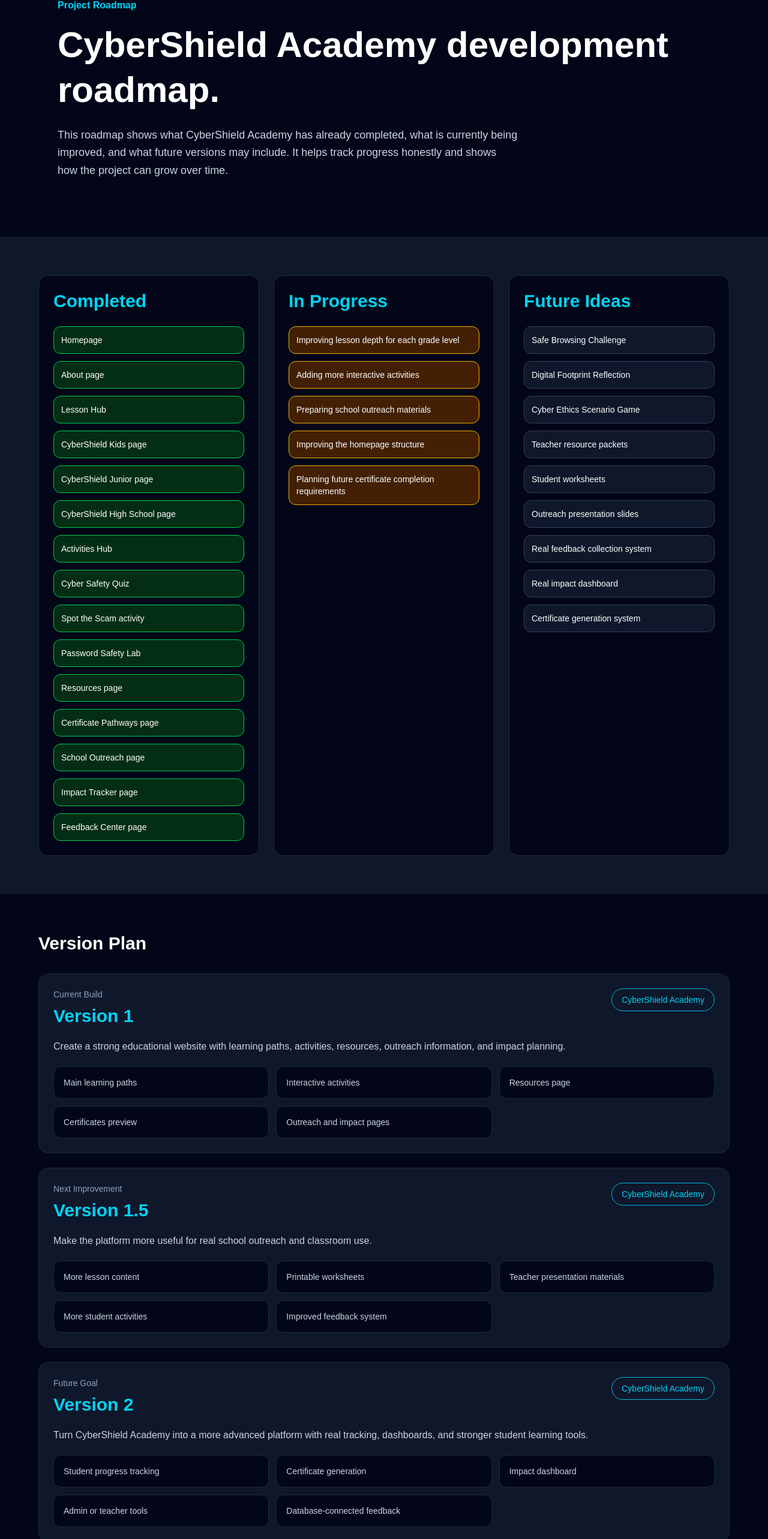
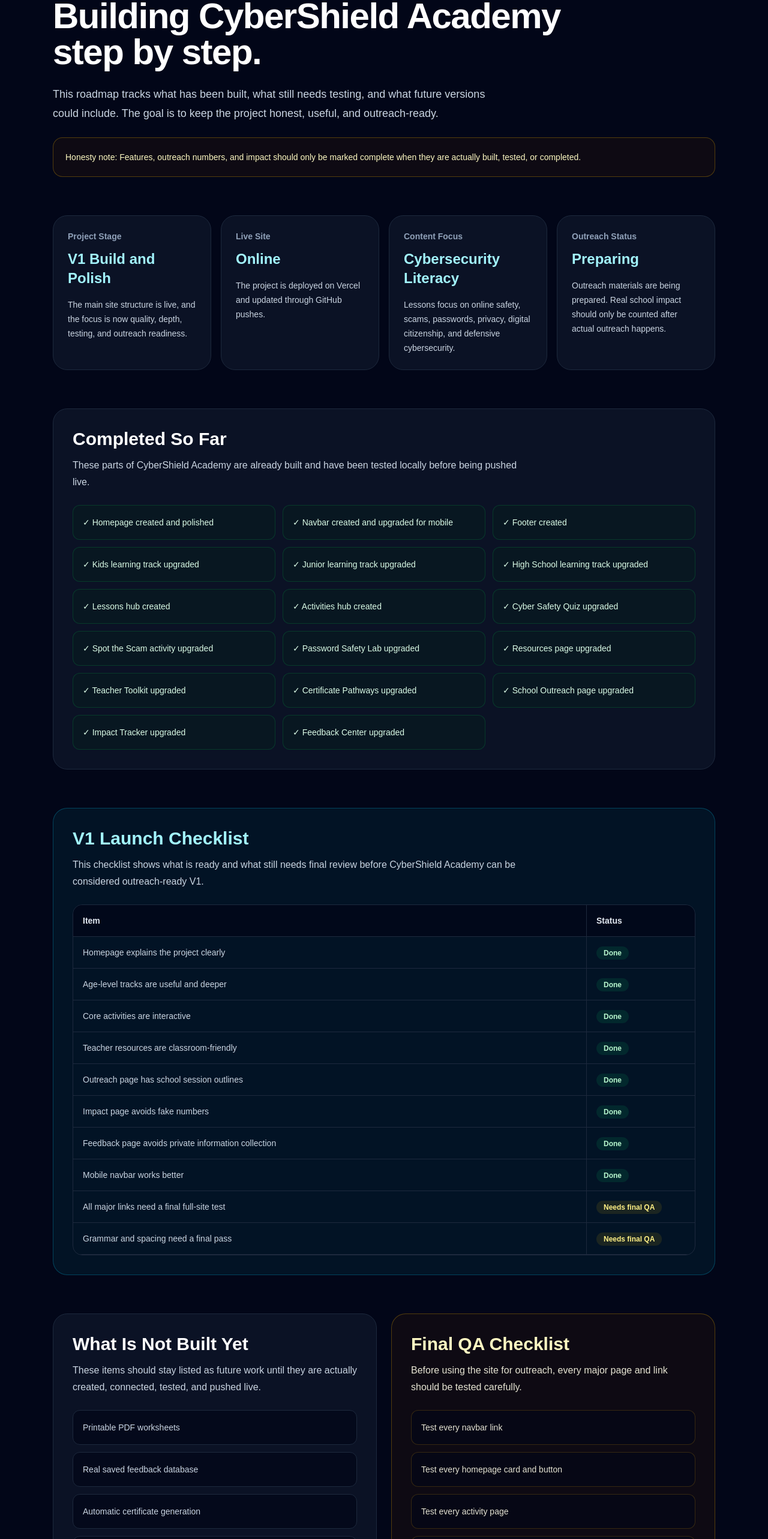
Before and after one commit to sanjith-cpu/cybershield-academy, a Next.js app: page /roadmap in a window 1280 px wide. Shown: the part 168-2734 px from the top of the page at 60% size. Built offline with nearby package versions, Linux system fonts and the light colour scheme.

Commit message:
Upgrade project roadmap

```diff
--- a/app/roadmap/page.tsx
+++ b/app/roadmap/page.tsx
@@ -1,117 +1,301 @@
+import Link from "next/link";
+import Navbar from "@/components/Navbar";
 import Footer from "@/components/Footer";
-import Navbar from "@/components/Navbar";
 
 const completedItems = [
-  "Homepage",
-  "About page",
-  "Lesson Hub",
-  "CyberShield Kids page",
-  "CyberShield Junior page",
-  "CyberShield High School page",
-  "Activities Hub",
-  "Cyber Safety Quiz",
-  "Spot the Scam activity",
-  "Password Safety Lab",
-  "Resources page",
-  "Certificate Pathways page",
-  "School Outreach page",
-  "Impact Tracker page",
-  "Feedback Center page",
+  "Homepage created and polished",
+  "Navbar created and upgraded for mobile",
+  "Footer created",
+  "Kids learning track upgraded",
+  "Junior learning track upgraded",
+  "High School learning track upgraded",
+  "Lessons hub created",
+  "Activities hub created",
+  "Cyber Safety Quiz upgraded",
+  "Spot the Scam activity upgraded",
+  "Password Safety Lab upgraded",
+  "Resources page upgraded",
+  "Teacher Toolkit upgraded",
+  "Certificate Pathways upgraded",
+  "School Outreach page upgraded",
+  "Impact Tracker upgraded",
+  "Feedback Center upgraded",
 ];
 
-const inProgressItems = [
-  "Improving lesson depth for each grade level",
-  "Adding more interactive activities",
-  "Preparing school outreach materials",
-  "Improving the homepage structure",
-  "Planning future certificate completion requirements",
+const currentStatus = [
+  {
+    label: "Project Stage",
+    value: "V1 Build and Polish",
+    note: "The main site structure is live, and the focus is now quality, depth, testing, and outreach readiness.",
+  },
+  {
+    label: "Live Site",
+    value: "Online",
+    note: "The project is deployed on Vercel and updated through GitHub pushes.",
+  },
+  {
+    label: "Content Focus",
+    value: "Cybersecurity Literacy",
+    note: "Lessons focus on online safety, scams, passwords, privacy, digital citizenship, and defensive cybersecurity.",
+  },
+  {
+    label: "Outreach Status",
+    value: "Preparing",
+    note: "Outreach materials are being prepared. Real school impact should only be counted after actual outreach happens.",
+  },
 ];
 
-const futureItems = [
-  "Safe Browsing Challenge",
-  "Digital Footprint Reflection",
-  "Cyber Ethics Scenario Game",
-  "Teacher resource packets",
-  "Student worksheets",
-  "Outreach presentation slides",
-  "Real feedback collection system",
-  "Real impact dashboard",
-  "Certificate generation system",
+const v1Checklist = [
+  {
+    item: "Homepage explains the project clearly",
+    status: "Done",
+  },
+  {
+    item: "Age-level tracks are useful and deeper",
+    status: "Done",
+  },
+  {
+    item: "Core activities are interactive",
+    status: "Done",
+  },
+  {
+    item: "Teacher resources are classroom-friendly",
+    status: "Done",
+  },
+  {
+    item: "Outreach page has school session outlines",
+    status: "Done",
+  },
+  {
+    item: "Impact page avoids fake numbers",
+    status: "Done",
+  },
+  {
+    item: "Feedback page avoids private information collection",
+    status: "Done",
+  },
+  {
+    item: "Mobile navbar works better",
+    status: "Done",
+  },
+  {
+    item: "All major links need a final full-site test",
+    status: "Needs final QA",
+  },
+  {
+    item: "Grammar and spacing need a final pass",
+    status: "Needs final QA",
+  },
 ];
 
-const versionPlans = [
+const notBuiltYet = [
+  "Printable PDF worksheets",
+  "Real saved feedback database",
+  "Automatic certificate generation",
+  "Student account login system",
+  "Teacher dashboard",
+  "Real outreach metrics from completed school sessions",
+  "Safe Browsing Challenge activity",
+  "Digital Footprint Reflection activity",
+  "Cyber Ethics Scenarios activity",
+  "Full demo video or presentation script",
+];
+
+const v15Goals = [
+  "Add Safe Browsing Challenge",
+  "Add Digital Footprint Reflection",
+  "Add Cyber Ethics Scenarios",
+  "Improve worksheet placeholders",
+  "Create outreach email templates",
+  "Prepare school presentation outlines",
+  "Polish mobile layout across all pages",
+];
+
+const v2Goals = [
+  "Add printable classroom worksheets",
+  "Create badge or certificate download templates",
+  "Add a safer feedback storage system if privacy rules are clear",
+  "Create a teacher-facing guide for using the platform",
+  "Build a project demo video script",
+  "Document real outreach results after school sessions happen",
+];
+
+const qaChecklist = [
+  "Test every navbar link",
+  "Test every homepage card and button",
+  "Test every activity page",
+  "Test mobile menu on a narrow screen",
+  "Check that every page has Navbar and Footer",
+  "Check spelling and repeated wording",
+  "Check that safety reminders are clear",
+  "Check that no page asks for real passwords",
+  "Check that no impact numbers are fake",
+  "Check live Vercel pages after every push",
+];
+
+const roadmapLinks = [
   {
-    version: "Version 1",
-    status: "Current Build",
-    goal: "Create a strong educational website with learning paths, activities, resources, outreach information, and impact planning.",
-    features: [
-      "Main learning paths",
-      "Interactive activities",
-      "Resources page",
-      "Certificates preview",
-      "Outreach and impact pages",
-    ],
+    label: "Homepage",
+    href: "/",
   },
   {
-    version: "Version 1.5",
-    status: "Next Improvement",
-    goal: "Make the platform more useful for real school outreach and classroom use.",
-    features: [
-      "More lesson content",
-      "Printable worksheets",
-      "Teacher presentation materials",
-      "More student activities",
-      "Improved feedback system",
-    ],
+    label: "Lessons",
+    href: "/lessons",
   },
   {
-    version: "Version 2",
-    status: "Future Goal",
-    goal: "Turn CyberShield Academy into a more advanced platform with real tracking, dashboards, and stronger student learning tools.",
-    features: [
-      "Student progress tracking",
-      "Certificate generation",
-      "Impact dashboard",
-      "Admin or teacher tools",
-      "Database-connected feedback",
-    ],
+    label: "Activities",
+    href: "/activities",
+  },
+  {
+    label: "Teacher Toolkit",
+    href: "/teacher-toolkit",
+  },
+  {
+    label: "Outreach",
+    href: "/outreach",
+  },
+  {
+    label: "Impact",
+    href: "/impact",
   },
 ];
 
 export default function RoadmapPage() {
   return (
-    <main className="min-h-screen bg-slate-950 text-white">
+    <>
       <Navbar />
 
-      <section className="px-8 py-24 max-w-6xl mx-auto">
-        <p className="mb-4 text-cyan-400 font-semibold">
+      <main className="min-h-screen bg-slate-950 text-white">
+        <section className="mx-auto max-w-6xl px-6 py-16">
+          <p className="mb-3 text-sm font-semibold uppercase tracking-[0.3em] text-cyan-300">
             Project Roadmap
           </p>
 
-        <h1 className="text-4xl md:text-6xl font-extrabold leading-tight mb-6">
-          CyberShield Academy development roadmap.
+          <h1 className="max-w-4xl text-4xl font-bold tracking-tight md:text-6xl">
+            Building CyberShield Academy step by step.
           </h1>
 
-        <p className="text-lg text-slate-300 leading-relaxed max-w-3xl">
-          This roadmap shows what CyberShield Academy has already completed,
-          what is currently being improved, and what future versions may include.
-          It helps track progress honestly and shows how the project can grow
-          over time.
+          <p className="mt-6 max-w-3xl text-lg leading-8 text-slate-300">
+            This roadmap tracks what has been built, what still needs testing,
+            and what future versions could include. The goal is to keep the
+            project honest, useful, and outreach-ready.
           </p>
+
+          <div className="mt-6 rounded-2xl border border-yellow-500/30 bg-yellow-950/20 p-5 text-sm leading-6 text-yellow-100">
+            Honesty note: Features, outreach numbers, and impact should only be
+            marked complete when they are actually built, tested, or completed.
+          </div>
         </section>
 
-      <section className="px-8 py-16 bg-slate-900">
-        <div className="max-w-6xl mx-auto grid md:grid-cols-3 gap-6">
-          <div className="rounded-2xl bg-slate-950 border border-slate-800 p-6">
-            <h2 className="text-3xl font-bold text-cyan-400 mb-6">
-              Completed
+        <section className="mx-auto max-w-6xl px-6 pb-16">
+          <div className="grid gap-4 md:grid-cols-2 lg:grid-cols-4">
+            {currentStatus.map((item) => (
+              <div
+                key={item.label}
+                className="rounded-3xl border border-slate-800 bg-slate-900/70 p-6"
+              >
+                <p className="text-sm font-semibold text-slate-400">
+                  {item.label}
+                </p>
+
+                <h2 className="mt-3 text-2xl font-bold text-cyan-200">
+                  {item.value}
                 </h2>
 
-            <div className="space-y-3">
+                <p className="mt-4 text-sm leading-6 text-slate-300">
+                  {item.note}
+                </p>
+              </div>
+            ))}
+          </div>
+        </section>
+
+        <section className="mx-auto max-w-6xl px-6 pb-16">
+          <div className="rounded-3xl border border-slate-800 bg-slate-900/70 p-8">
+            <h2 className="text-3xl font-bold text-white">
+              Completed So Far
+            </h2>
+
+            <p className="mt-3 max-w-3xl leading-7 text-slate-300">
+              These parts of CyberShield Academy are already built and have been
+              tested locally before being pushed live.
+            </p>
+
+            <div className="mt-6 grid gap-3 md:grid-cols-2 lg:grid-cols-3">
               {completedItems.map((item) => (
                 <div
                   key={item}
-                  className="rounded-xl border border-green-500 bg-green-950 p-3 text-sm"
+                  className="rounded-xl border border-green-500/20 bg-green-950/20 p-4 text-sm leading-6 text-green-100"
+                >
+                  ✓ {item}
+                </div>
+              ))}
+            </div>
+          </div>
+        </section>
+
+        <section className="mx-auto max-w-6xl px-6 pb-16">
+          <div className="rounded-3xl border border-cyan-500/30 bg-cyan-950/30 p-8">
+            <h2 className="text-3xl font-bold text-cyan-200">
+              V1 Launch Checklist
+            </h2>
+
+            <p className="mt-3 max-w-3xl leading-7 text-slate-300">
+              This checklist shows what is ready and what still needs final
+              review before CyberShield Academy can be considered outreach-ready
+              V1.
+            </p>
+
+            <div className="mt-6 overflow-hidden rounded-2xl border border-slate-800">
+              <div className="grid bg-slate-950/80 text-sm font-semibold text-slate-200 md:grid-cols-[1fr_180px]">
+                <div className="border-b border-slate-800 p-4 md:border-r">
+                  Item
+                </div>
+                <div className="border-b border-slate-800 p-4">Status</div>
+              </div>
+
+              {v1Checklist.map((row) => (
+                <div
+                  key={row.item}
+                  className="grid text-sm text-slate-300 md:grid-cols-[1fr_180px]"
+                >
+                  <div className="border-b border-slate-800 p-4 md:border-r">
+                    {row.item}
+                  </div>
+                  <div className="border-b border-slate-800 p-4">
+                    <span
+                      className={`rounded-full px-3 py-1 text-xs font-semibold ${
+                        row.status === "Done"
+                          ? "bg-green-400/10 text-green-200"
+                          : "bg-yellow-400/10 text-yellow-200"
+                      }`}
+                    >
+                      {row.status}
+                    </span>
+                  </div>
+                </div>
+              ))}
+            </div>
+          </div>
+        </section>
+
+        <section className="mx-auto max-w-6xl px-6 pb-16">
+          <div className="grid gap-6 lg:grid-cols-2">
+            <div className="rounded-3xl border border-slate-800 bg-slate-900/70 p-8">
+              <h2 className="text-3xl font-bold text-white">
+                What Is Not Built Yet
+              </h2>
+
+              <p className="mt-3 leading-7 text-slate-300">
+                These items should stay listed as future work until they are
+                actually created, connected, tested, and pushed live.
+              </p>
+
+              <div className="mt-6 grid gap-3">
+                {notBuiltYet.map((item) => (
+                  <div
+                    key={item}
+                    className="rounded-xl border border-slate-800 bg-slate-950/70 p-4 text-sm leading-6 text-slate-300"
                   >
                     {item}
                   </div>
@@ -119,33 +303,21 @@ export default function RoadmapPage() {
               </div>
             </div>
 
-          <div className="rounded-2xl bg-slate-950 border border-slate-800 p-6">
-            <h2 className="text-3xl font-bold text-cyan-400 mb-6">
-              In Progress
+            <div className="rounded-3xl border border-yellow-500/30 bg-yellow-950/20 p-8">
+              <h2 className="text-3xl font-bold text-yellow-100">
+                Final QA Checklist
               </h2>
 
-            <div className="space-y-3">
-              {inProgressItems.map((item) => (
+              <p className="mt-3 leading-7 text-yellow-50/90">
+                Before using the site for outreach, every major page and link
+                should be tested carefully.
+              </p>
+
+              <div className="mt-6 grid gap-3">
+                {qaChecklist.map((item) => (
                   <div
                     key={item}
-                  className="rounded-xl border border-yellow-500 bg-yellow-950 p-3 text-sm"
-                >
-                  {item}
-                </div>
-              ))}
-            </div>
-          </div>
-
-          <div className="rounded-2xl bg-slate-950 border border-slate-800 p-6">
-            <h2 className="text-3xl font-bold text-cyan-400 mb-6">
-              Future Ideas
-            </h2>
-
-            <div className="space-y-3">
-              {futureItems.map((item) => (
-                <div
-                  key={item}
-                  className="rounded-xl border border-slate-700 bg-slate-900 p-3 text-sm"
+                    className="rounded-xl border border-yellow-500/20 bg-slate-950/60 p-4 text-sm leading-6 text-yellow-50/90"
                   >
                     {item}
                   </div>
@@ -155,97 +327,79 @@ export default function RoadmapPage() {
           </div>
         </section>
 
-      <section className="px-8 py-16">
-        <div className="max-w-6xl mx-auto">
-          <h2 className="text-3xl font-bold mb-8">
-            Version Plan
+        <section className="mx-auto max-w-6xl px-6 pb-16">
+          <div className="grid gap-6 lg:grid-cols-2">
+            <div className="rounded-3xl border border-slate-800 bg-slate-900/70 p-8">
+              <h2 className="text-3xl font-bold text-white">
+                V1.5 Goals
               </h2>
 
-          <div className="space-y-6">
-            {versionPlans.map((plan) => (
-              <div
-                key={plan.version}
-                className="rounded-2xl bg-slate-900 border border-slate-800 p-6"
-              >
-                <div className="flex flex-col md:flex-row md:items-start md:justify-between gap-4 mb-5">
-                  <div>
-                    <p className="text-sm text-slate-400 mb-2">
-                      {plan.status}
+              <p className="mt-3 leading-7 text-slate-300">
+                V1.5 should focus on adding useful student activities and
+                improving outreach preparation.
               </p>
 
-                    <h3 className="text-3xl font-bold text-cyan-400">
-                      {plan.version}
-                    </h3>
-                  </div>
-
-                  <div className="rounded-full border border-cyan-500 px-4 py-2 text-sm text-cyan-400">
-                    CyberShield Academy
-                  </div>
-                </div>
-
-                <p className="text-slate-300 leading-relaxed mb-5">
-                  {plan.goal}
-                </p>
-
-                <div className="grid md:grid-cols-2 lg:grid-cols-3 gap-3">
-                  {plan.features.map((feature) => (
+              <div className="mt-6 grid gap-3">
+                {v15Goals.map((goal) => (
                   <div
-                      key={feature}
-                      className="rounded-xl border border-slate-800 bg-slate-950 p-4 text-sm text-slate-300"
+                    key={goal}
+                    className="rounded-xl border border-slate-800 bg-slate-950/70 p-4 text-sm leading-6 text-slate-300"
                   >
-                      {feature}
+                    {goal}
                   </div>
                 ))}
               </div>
             </div>
+
+            <div className="rounded-3xl border border-slate-800 bg-slate-900/70 p-8">
+              <h2 className="text-3xl font-bold text-white">V2 Goals</h2>
+
+              <p className="mt-3 leading-7 text-slate-300">
+                V2 can include more advanced features after the main site is
+                stable, tested, and useful for real outreach.
+              </p>
+
+              <div className="mt-6 grid gap-3">
+                {v2Goals.map((goal) => (
+                  <div
+                    key={goal}
+                    className="rounded-xl border border-slate-800 bg-slate-950/70 p-4 text-sm leading-6 text-slate-300"
+                  >
+                    {goal}
+                  </div>
+                ))}
+              </div>
+            </div>
+          </div>
+        </section>
+
+        <section className="mx-auto max-w-6xl px-6 pb-20">
+          <div className="rounded-3xl border border-slate-800 bg-slate-900/70 p-8">
+            <h2 className="text-3xl font-bold text-white">
+              Roadmap Navigation
+            </h2>
+
+            <p className="mt-3 max-w-3xl leading-7 text-slate-300">
+              Use these pages to review the current project, test major
+              sections, and continue preparing for outreach.
+            </p>
+
+            <div className="mt-6 grid gap-4 sm:grid-cols-2 lg:grid-cols-6">
+              {roadmapLinks.map((link) => (
+                <Link
+                  key={link.href}
+                  href={link.href}
+                  className="rounded-xl border border-slate-800 bg-slate-950/70 p-4 text-sm font-semibold text-cyan-200 transition hover:border-cyan-300 hover:bg-slate-900"
+                >
+                  {link.label}
+                </Link>
               ))}
             </div>
           </div>
         </section>
-
-      <section className="px-8 py-16 bg-slate-900">
-        <div className="max-w-6xl mx-auto grid md:grid-cols-2 gap-8">
-          <div className="rounded-2xl bg-slate-950 border border-slate-800 p-6">
-            <h2 className="text-3xl font-bold mb-4">
-              Why a roadmap matters
-            </h2>
-
-            <p className="text-slate-300 leading-relaxed">
-              A roadmap helps show that CyberShield Academy is being built with
-              a clear plan. It also makes it easier to explain what has already
-              been completed and what will be improved next.
-            </p>
-          </div>
-
-          <div className="rounded-2xl bg-slate-950 border border-slate-800 p-6">
-            <h2 className="text-3xl font-bold mb-4">
-              Honest progress tracking
-            </h2>
-
-            <p className="text-slate-300 leading-relaxed">
-              CyberShield Academy should clearly separate completed features
-              from future ideas. This makes the project more trustworthy for
-              students, teachers, schools, and college applications.
-            </p>
-          </div>
-        </div>
-      </section>
-
-      <section className="px-8 py-16">
-        <div className="max-w-4xl mx-auto text-center">
-          <h2 className="text-3xl font-bold mb-4">
-            Built step by step.
-          </h2>
-
-          <p className="text-slate-300 leading-relaxed">
-            CyberShield Academy is growing from a basic website into a structured
-            cybersecurity education platform with lessons, activities, outreach,
-            feedback, and measurable impact.
-          </p>
-        </div>
-      </section>
+      </main>
 
       <Footer />
-    </main>
+    </>
   );
 }
```
Lines whose indentation alone changed are shown as unchanged.
